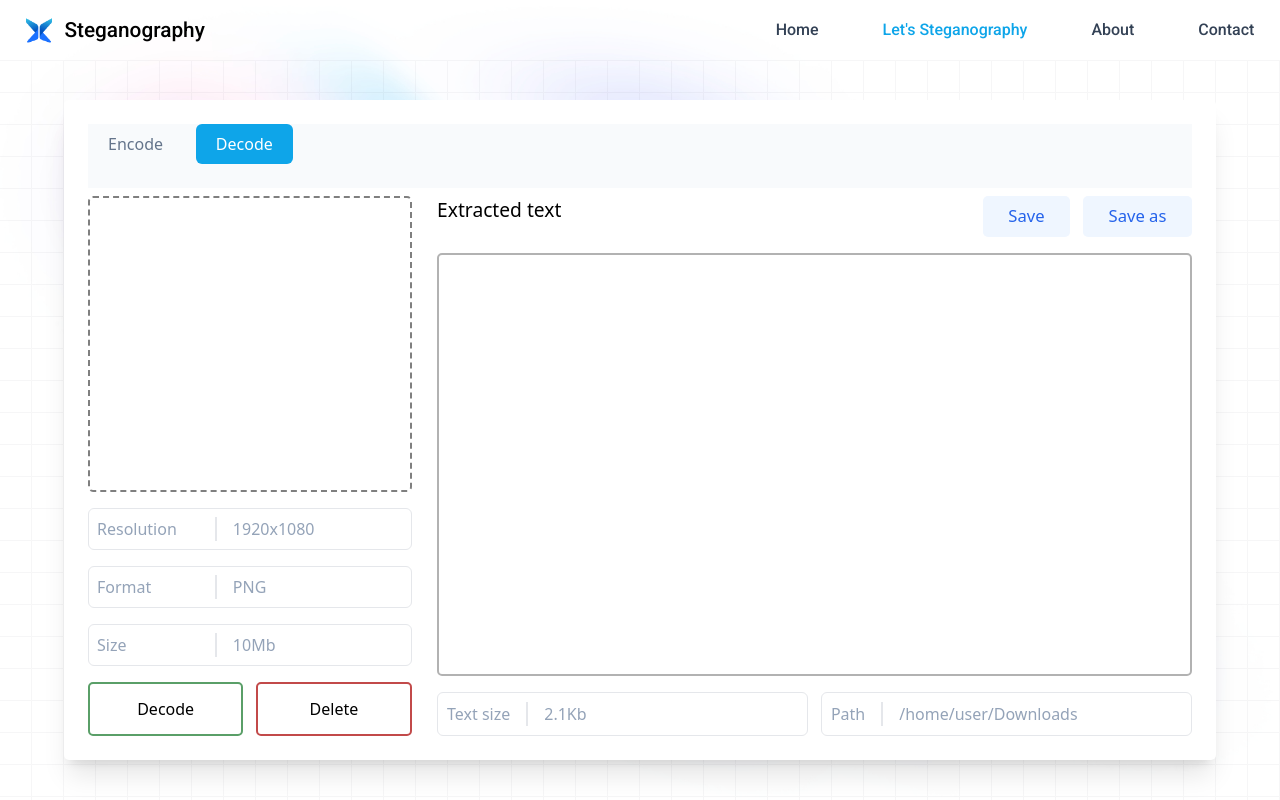
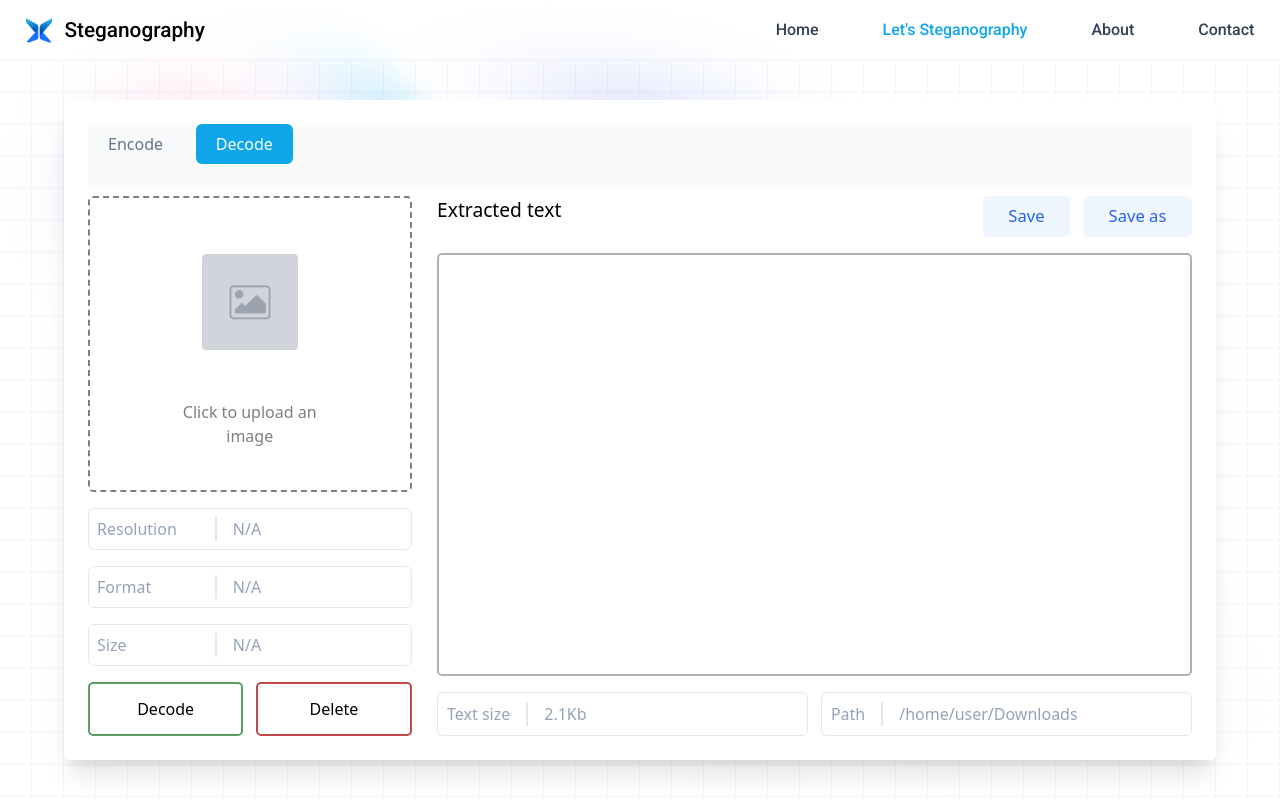
Before and after one commit to HungBacktracking/Steganography-Website, a React (Vite) app in the folder frontend/: page /steganography/image in a window 1280 px wide. Both pictures are taken after a click on the element "Decode". Built offline with nearby package versions, Linux system fonts and the light colour scheme.

Commit message:
upload encode/decode image ver 01

```diff
--- a/frontend/src/pages/StegImagePage/Decoder.jsx
+++ b/frontend/src/pages/StegImagePage/Decoder.jsx
@@ -1,5 +1,6 @@
 import classes from './StegImagePage.module.css';
 import { TwoSideTextBox } from '../../components/Box';
+import { useRef, useState } from 'react';
 
 const Decoder = ({ setActiveTab }) => {
   return (
@@ -18,13 +19,69 @@ const Decoder = ({ setActiveTab }) => {
 }
 
 const DecoderLeftComponent = ({}) => {
+  const fileInput = useRef(null);
+  const [image, setImage] = useState(null);
+  const [imageResolution, setImageResolution] = useState("N/A");
+  const [imageFormat, setImageFormat] = useState("N/A");
+  const [imageSize, setImageSize] = useState("N/A");
+
+  const handleImageContainerClick = () => {
+    fileInput.current.click();
+  }
+
+  const handleFileSelection = (e) => {
+    const file = e.target.files[0];
+
+    if (file) {
+      // Set the image to be displayed
+      setImageFormat(file.type.split('/')[1].toUpperCase());
+      setImageSize((file.size / 1024 / 1024).toFixed(2) + 'Mb'); // Convert bytes to megabytes
+
+      const reader = new FileReader();
+      reader.onload = (e) => {
+        setImage(e.target.result);
+        alert("File uploaded successfully!");
+
+        // Get image resolution
+        const img = new Image();
+        img.onload = () => {
+          setImageResolution(`${img.width}x${img.height}`);
+        };
+        img.src = e.target.result;
+      };
+
+      reader.readAsDataURL(file);
+      console.log(file);
+      // do something with the file
+
+    }
+    else {
+      alert("Failed to upload file. Please try again.");
+      console.log("No file selected");
+    }
+  };
+
+
   return (
       <div className={classes.left}>
-          <div className={classes.image_container}></div>
+          <div className={classes.image_container}onClick={handleImageContainerClick}>
+            {image ? (<img src={image} alt="Uploaded" style={{ maxWidth: '100%', maxHeight: '100%' }} />
+            ) : (
+              <div className={classes.uploadPrompt}>Click to upload an image</div>
+            )}
+            <input
+              type="file"
+              ref={fileInput}
+              onChange={handleFileSelection}
+              style={{ display: 'none' }}
+              accept="image/*" // Accept only images
+            />
+          </div>
+
           {/* <div className={classes.info}>Resolution</div> */}
           <TwoSideTextBox
             titleComponent={<div className="basis-1/3" >Resolution</div>}
-            content={"1920x1080"}
+            content={imageResolution}
           />
 
           {/* <div className={classes.info}>Mode</div> */}
@@ -37,13 +94,13 @@ const DecoderLeftComponent = ({}) => {
           {/* <div className={classes.info}>Format</div> */}
           <TwoSideTextBox
             titleComponent={<div className="basis-1/3" >Format</div>}
-            content={"PNG"}
+            content={imageFormat}
           />
 
           {/* <div className={classes.info}>Size</div> */}
           <TwoSideTextBox
             titleComponent={<div className="basis-1/3" >Size</div>}
-            content={"10Mb"}
+            content={imageSize}
           />
           <div className={classes.action}>
               <div className={`${classes.button_action_1} ${classes.success_}`}>Decode</div>
--- a/frontend/src/pages/StegImagePage/Encoder.jsx
+++ b/frontend/src/pages/StegImagePage/Encoder.jsx
@@ -66,7 +66,10 @@ const EncoderLeftComponent = ({}) => {
   return (
       <div className={classes.left}>
           <div className={classes.image_container} onClick={handleImageContainerClick}>
-            {image && <img src={image} alt="Uploaded" style={{ maxWidth: '100%', maxHeight: '100%' }} />}
+            {image ? (<img src={image} alt="Uploaded" style={{ maxWidth: '100%', maxHeight: '100%' }} />
+            ) : (
+              <div className={classes.uploadPrompt}>Click to upload an image</div>
+            )}
             <input
               type="file"
               ref={fileInput}
--- a/frontend/src/pages/StegImagePage/StegImagePage.module.css
+++ b/frontend/src/pages/StegImagePage/StegImagePage.module.css
@@ -66,6 +66,29 @@
     flex: 1;
     border: 2px dashed rgba(0, 0, 0, 0.5); /* Chuyển sang màu viền đen */
     border-radius: 5px;
+    background-image: url('../../assets/upload_image.png');
+    background-repeat: no-repeat;
+    background-size: 30%;
+    background-position: center 7vh;
+    position: relative;
+}
+
+.uploadPrompt {
+    position: absolute;
+    top: calc(7vh + 50%);
+    left: 50%;
+    transform: translateX(-50%);
+    font-size: 1rem;
+    color: rgba(0, 0, 0, 0.5);
+    text-align: center;
+}
+
+.image_container:hover {
+    border-color: #b3000c; /* Darker blue on hover */
+    box-shadow: 0 4px 8px rgba(0, 0, 0, 0.2); /* Add shadow for depth */
+    background-color: rgba(255, 255, 255, 0.8); /* Slightly change background color */
+    border-width: 3px; /* Make the border slightly thicker for emphasis */
+    cursor: pointer; /* Change cursor to pointer on hover */
 }
 
 .info {
```
Also changed, not shown: frontend/src/assets/upload_image.png (added).
